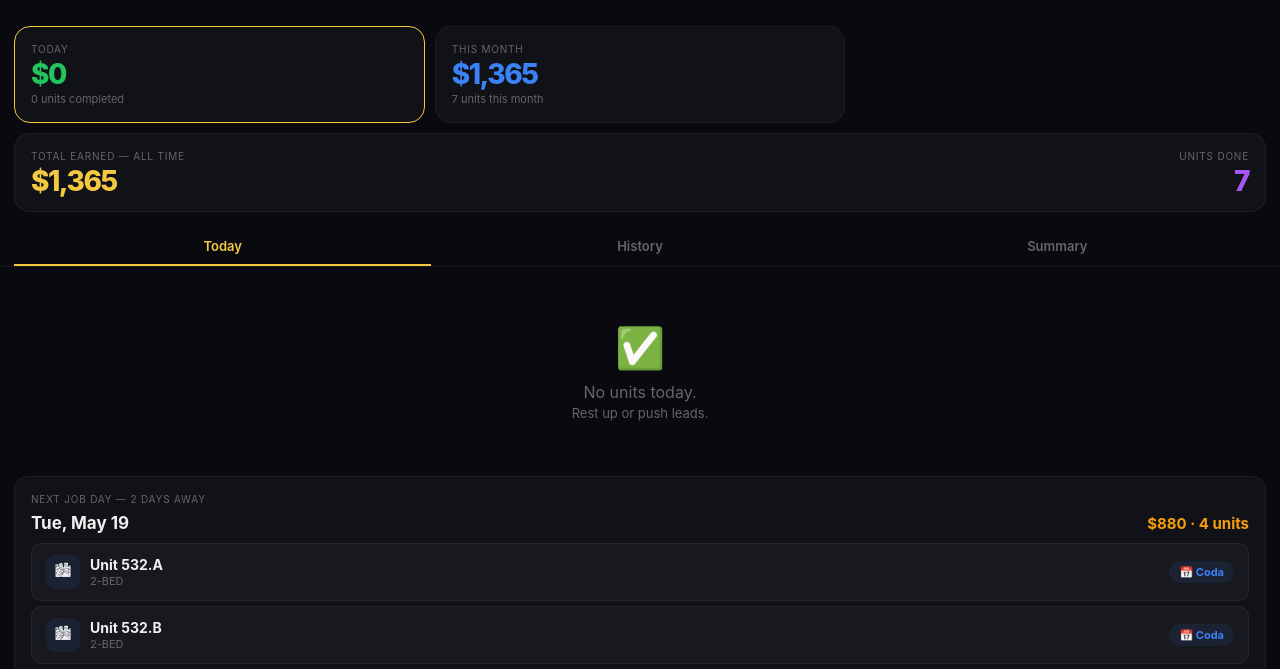
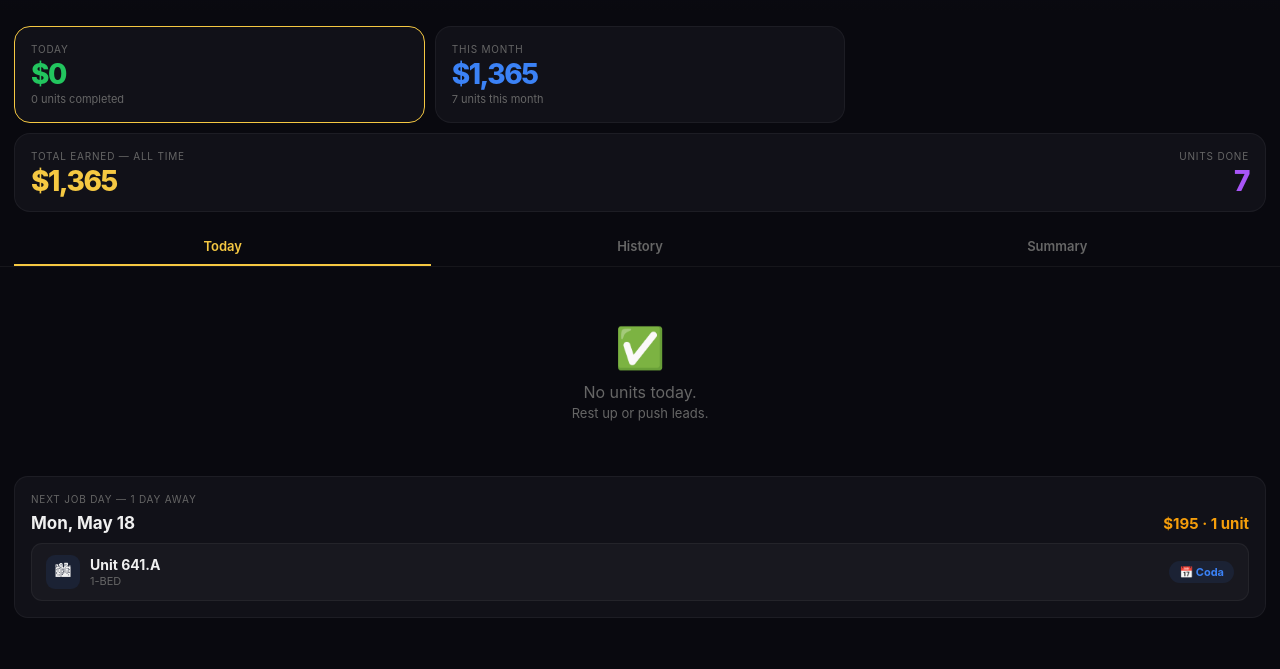
Before and after one commit to totalpropertysolutionspro-del/tps-unit-tracker, a plain HTML site: page index.html in a window 1280 px wide. Shown: the part 107-776 px from the top of the page. Drawn offline with Linux system fonts and the light colour scheme.

Commit message:
Add week of 5/18 make-ready schedule - Coda + Mayflower

```diff
--- a/index.html
+++ b/index.html
@@ -181,8 +181,9 @@ const SCHED = [
   {date:'2026-05-13',units:[['609.A','STUDIO','The Coda'],['647.A','STUDIO','The Coda']]},
   {date:'2026-05-14',units:[['523.A','1-BED','The Coda'],['541.A','1-BED','The Coda'],['407.A','1-BED/1-BATH','Mayflower']]},
   {date:'2026-05-15',units:[['540.A','1-BED','The Coda']]},
-  {date:'2026-05-19',units:[['532.A','2-BED','The Coda'],['532.B','2-BED','The Coda'],['501.A','2-BED/1-BATH','Mayflower'],['501.B','2-BED/1-BATH','Mayflower']]},
-  {date:'2026-05-20',units:[['436.A','STUDIO','The Coda'],['641.A','1-BED','The Coda'],['502.A','1-BED/1-BATH','Mayflower']]},
+  {date:'2026-05-18',units:[['641.A','1-BED','The Coda']]},
+  {date:'2026-05-19',units:[['136.A','1-BED','The Coda'],['218.A','2-BED','The Coda'],['337.A','2-BED','The Coda'],['337.B','2-BED','The Coda'],['359.A','STUDIO','The Coda'],['436.A','STUDIO','The Coda'],['532.A','2-BED','The Coda'],['532.B','2-BED','The Coda'],['534.A','1-BED','The Coda'],['501.A','2-BED/1-BATH','Mayflower'],['501.B','2-BED/1-BATH','Mayflower']]},
+  {date:'2026-05-20',units:[['246.A','STUDIO','The Coda'],['436.A','STUDIO','The Coda'],['641.A','1-BED','The Coda'],['502.A','1-BED/1-BATH','Mayflower']]},
   {date:'2026-05-27',units:[['517.A','1-BED','The Coda']]},
   {date:'2026-06-03',units:[['634.A','1-BED','The Coda'],['645.A','1-BED','The Coda'],['653.A','1-BED','The Coda']]},
   {date:'2026-06-04',units:[['420.A','STUDIO','The Coda']]},
```
